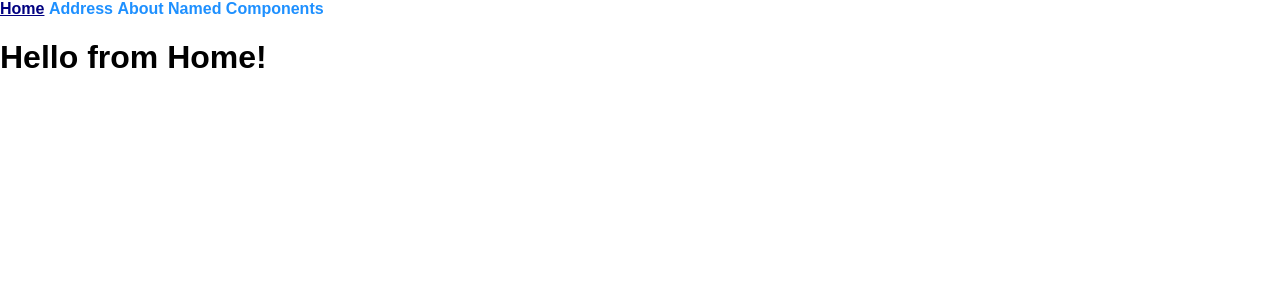
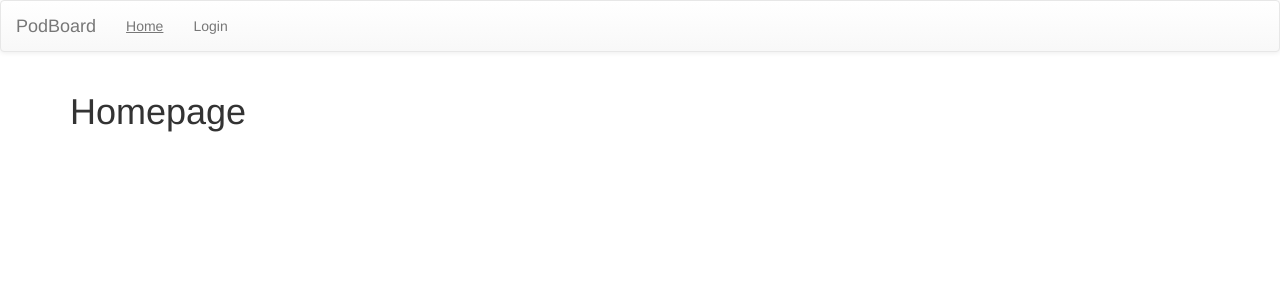
Before and after one commit to stephenbelyea/PodBoard, a React (Create React App) app: page / in a window 1280 px wide. Shown: the top 300 px of the page. Built offline with nearby package versions, Linux system fonts and the light colour scheme.

Commit message:
Setup Layout, Nav, and primary views.

```diff
--- a/package.json
+++ b/package.json
@@ -6,7 +6,9 @@
     "react-scripts": "0.8.5"
   },
   "dependencies": {
+    "bootstrap": "^3.3.7",
     "react": "^15.4.2",
+    "react-bootstrap": "^0.30.7",
     "react-dom": "^15.4.2",
     "react-router": "^3.0.2"
   },
--- a/src/App.css
+++ /dev/null
@@ -1,9 +0,0 @@
-nav a {
-  font-weight: bold;
-  color: dodgerblue;
-  text-decoration: none;
-}
-nav .active {
-  color: navy;
-  text-decoration: underline;
-}
--- a/src/App.js
+++ b/src/App.js
@@ -1,83 +1,18 @@
-import React, { Component } from 'react';
-import { Router, Route, IndexLink, IndexRoute, hashHistory } from 'react-router';
-import './App.css';
+import React from 'react';
+import { Router, Route, IndexRoute, hashHistory } from 'react-router';
 
-const Nav = () => (
-  <nav>
-    <IndexLink activeClassName='active' to='/'>Home</IndexLink>&nbsp;
-    <IndexLink activeClassName='active' to='/address'>Address</IndexLink>&nbsp;
-    <IndexLink activeClassName='active' to='/about'>About</IndexLink>&nbsp;
-    <IndexLink activeClassName='active' to='/namedComponent'>Named Components</IndexLink>
-  </nav>
-)
+import Layout from './views/Layout';
+import Home from './views/Home';
+import Login from './views/Login';
+import NotFound from './views/NotFound';
 
-const Container = (props) => <div>
-  <Nav />
-  {props.children}
-</div>
-
-const Home = () => <h1>Hello from Home!</h1>
-
-const Address = (props) => <div>
-  <br />
-  <IndexLink activeClassName='active' to='/address'>Twitter Feed</IndexLink>&nbsp;
-  <IndexLink activeClassName='active' to='/address/instagram'>Instagram Feed</IndexLink>&nbsp;
-  <IndexLink
-    activeClassName='active'
-    to={{
-      pathname: '/address/query',
-      query: { message: 'Hello from Route Query' }
-    }}>Route Query</IndexLink>
-  <h1>We are located at 555 Jackson St.</h1>
-  {props.children}
-</div>
-
-const About = (props) => (
-  <div>
-    <h3>Welcome to the About Page</h3>
-    { props.params.name && <h2>Hello, {props.params.name}</h2>}
-  </div>
-)
-
-const Query = (props) => (
-  <h2>{props.location.query.message}</h2>
-)
-
-const Instagram = () => <h3>Instagram Feed</h3>
-const TwitterFeed = () => <h3>Twitter Feed</h3>
-
-const NotFound = () => <h1>404.. This page is not found!</h1>
-
-const NamedComponents = (props) => (
-  <div>
-    {props.title}<br />
-    {props.subTitle}
-  </div>
-)
-const Title = () => (
-  <h1>Hello from Title Component</h1>
-)
-const SubTitle = () => (
-  <h1>Hello from SubTitle Component</h1>
-)
-
-
-
-class App extends Component {
+class App extends React.Component {
   render () {
     return (
       <Router history={hashHistory}>
-        <Route path='/' component={Container}>
+        <Route path='/' component={Layout}>
           <IndexRoute component={Home} />
-          <Route path='address' component={Address}>
-            <IndexRoute component={TwitterFeed} />
-            <Route path='instagram' component={Instagram} />
-            <Route path='query' component={Query} />
-          </Route>
-          <Route path='/about/(:name)' component={About} />
-          <Route path='/namedComponent' component={NamedComponents}>
-            <IndexRoute components={{ title: Title, subTitle: SubTitle }} />
-          </Route>
+          <Route path='/login' component={Login} />
           <Route path='*' component={NotFound} />
         </Route>
       </Router>
@@ -85,4 +20,4 @@ class App extends Component {
   }
 }
 
-export default App
+export default App;
--- /dev/null
+++ b/src/components/Nav.jsx
@@ -0,0 +1,54 @@
+import React from 'react';
+import { Link, IndexLink } from 'react-router';
+
+class Nav extends React.Component {
+  constructor() {
+    super();
+    this.state = {
+      toggle: false
+    }
+  }
+
+  navbarToggle(e) {
+    let btn = e.currentTarget;
+    let tog = !this.state.toggle;
+    this.setState({toggle: tog});
+  }
+
+  render () {
+    let toggleClass = (this.state.toggle) ?
+                      'navbar-toggle' :
+                      'navbar-toggle collapsed';
+    let collapseClass = (this.state.toggle) ?
+                        'collapse navbar-collapse in' :
+                        'collapse navbar-collapse';
+    return (
+      <nav className="navbar navbar-default">
+        <div className="container-fluid">
+          <div className="navbar-header">
+            <button type="button"
+                    className={toggleClass}
+                    data-toggle="collapse"
+                    data-target="#navbar-collapse"
+                    aria-expanded={this.state.toggle}
+                    onClick={this.navbarToggle.bind(this)}>
+              <span className="sr-only">Toggle navigation</span>
+              <span className="icon-bar"></span>
+              <span className="icon-bar"></span>
+              <span className="icon-bar"></span>
+            </button>
+            <a className="navbar-brand" href="#">PodBoard</a>
+          </div>
+          <div className={collapseClass} id="navbar-collapse">
+            <ul className="nav navbar-nav">
+              <li><IndexLink to="/" activeClassName="active">Home</IndexLink></li>
+              <li><IndexLink to="/login" activeClassName="active">Login</IndexLink></li>
+            </ul>
+          </div>
+        </div>
+      </nav>
+    )
+  }
+}
+
+export default Nav;
--- a/src/index.css
+++ b/src/index.css
@@ -3,3 +3,6 @@ body {
   padding: 0;
   font-family: sans-serif;
 }
+.nav .active {
+  text-decoration: underline !important;
+}
--- a/src/index.js
+++ b/src/index.js
@@ -2,6 +2,8 @@ import React from 'react';
 import ReactDOM from 'react-dom';
 import App from './App';
 import './index.css';
+import 'bootstrap/dist/css/bootstrap.css';
+import 'bootstrap/dist/css/bootstrap-theme.css';
 
 ReactDOM.render(
   <App />,
--- /dev/null
+++ b/src/views/Home.jsx
@@ -0,0 +1,11 @@
+import React from 'react';
+
+class Home extends React.Component {
+  render () {
+    return (
+      <h1>Homepage</h1>
+    )
+  }
+}
+
+export default Home;
--- /dev/null
+++ b/src/views/Layout.jsx
@@ -0,0 +1,24 @@
+import React from 'react';
+import Nav from '../components/Nav';
+
+class Layout extends React.Component {
+  constructor(props) {
+    super(props);
+  }
+  render () {
+    return (
+      <div id="wrap">
+        <Nav />
+        <main id="main" className="container">
+          <div className="row">
+            <div className="col-xs-12">
+              {this.props.children}
+            </div>
+          </div>
+        </main>
+      </div>
+    )
+  }
+}
+
+export default Layout;
--- /dev/null
+++ b/src/views/Login.jsx
@@ -0,0 +1,11 @@
+import React from 'react';
+
+class Login extends React.Component {
+  render () {
+    return (
+      <h1>User Login</h1>
+    )
+  }
+}
+
+export default Login;
--- /dev/null
+++ b/src/views/NotFound.jsx
@@ -0,0 +1,11 @@
+import React from 'react';
+
+class NotFound extends React.Component {
+  render () {
+    return (
+      <h1>404 Page Not Found</h1>
+    )
+  }
+}
+
+export default NotFound;
```
